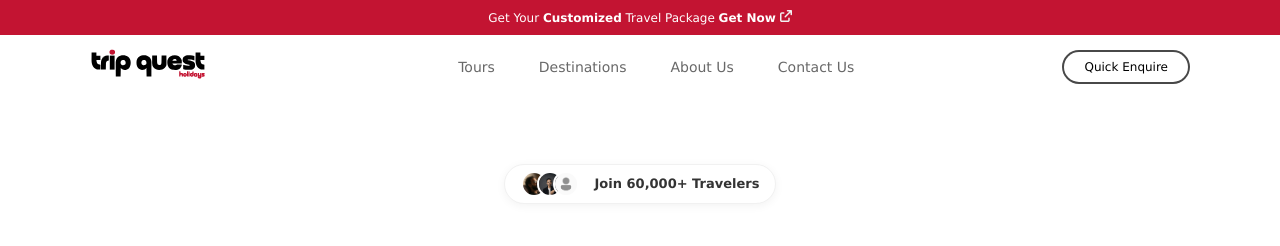
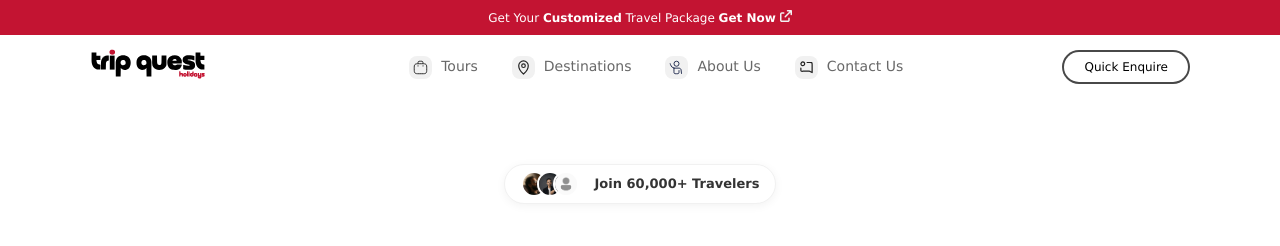
Before and after one commit to VikasLazarus/AURA, a Jekyll site: the page built from index.md, in a window 1280 px wide. Shown: the top 246 px of the page. Built offline with Jekyll 4.4.1, drawn with Linux system fonts in a browser that asks for light colours.

Commit message:
Auto-publish update: 2026-07-04 15:15:17

```diff
--- a/_includes/footer.html
+++ b/_includes/footer.html
@@ -15,7 +15,7 @@
       </div>
       <div class="w3-content">
       <div class="w3-row" style="max-width: 600px;"></div>
-      <hr>
+      <hr class="w3-border-gray">
 <div class="w3-row w3-row-padding" style="padding: 0px;">
   <style>
     details.tour_hed { margin-bottom: 8px; border-radius: 15px; overflow: hidden; }
@@ -185,12 +185,15 @@
           <span class="w3-col l12 m12 s12 w3-small" style="padding: 5px 0px;">
             <a href="tel:8219471645" style="text-decoration:none;">
               <span style="font-size: 15px; margin: 0px;">
-                <div class="w3-col" style="width: 26px;">
-                  <div class="w3-sand" style="border-radius: 15px; padding: 6px; padding-bottom: 0px; width: 26px; height: 26px;">
-                    <svg xmlns="http://www.w3.org/2000/svg" width="15px" height="15px" viewBox="0 0 512 512"><path d="M160.2 25C152.3 6.1 131.7-3.9 112.1 1.4l-5.5 1.5c-64.6 17.6-119.8 80.2-103.7 156.4 37.1 175 174.8 312.7 349.8 349.8 76.3 16.2 138.8-39.1 156.4-103.7l1.5-5.5c5.4-19.7-4.7-40.3-23.5-48.1l-97.3-40.5c-16.5-6.9-35.6-2.1-47 11.8l-38.6 47.2C233.9 335.4 177.3 277 144.8 205.3L189 169.3c13.9-11.3 18.6-30.4 11.8-47L160.2 25z"/></svg>
+                <div class="w3-col" style="width: 24px;">
+                  <div class="w3-white" style="display: flex;
+                  justify-content: center; /* Horizontally center */
+                  align-items: center; width: 23px; height: 23px; border-radius: 8px;">
+                  <svg width="15" height="15" viewBox="0 0 0.45 0.45" fill="none" xmlns="http://www.w3.org/2000/svg"><path d="M.188.1.2.122a.05.05 0 0 1-.011.063S.168.206.206.244s.059.017.059.017A.054.054 0 0 1 .328.25L.35.262C.38.279.383.32.357.346a.1.1 0 0 1-.056.029.21.21 0 0 1-.158-.069.21.21 0 0 1-.069-.158.1.1 0 0 1 .029-.056C.129.066.171.069.187.099" fill="#222"/></svg>
+
                   </div>
                 </div>
-                <div class="w3-rest" style="padding-left: 6px;">
+                <div class="w3-rest" style="font-size: 12px; padding-left: 6px; padding-top: 2px;">
                 +91-82194-71645</div>
               </span>
             </a>
@@ -199,12 +202,14 @@
           <span class="w3-col l12 m12 s12 w3-small" style="padding: 5px 0px;">
             <a href="mailto:Holidaystripquest@gmail.com" style="text-decoration:none;">
               <span style="font-size: 15px; margin: 0px;">
-                <div class="w3-col" style="width: 26px;">
-                  <div class="w3-white" style="border-radius: 8px; padding: 2px 5px; padding-bottom: 0px;">
-                    <svg xmlns="http://www.w3.org/2000/svg" viewBox="0 0 512 512"><path d="M48 64c-26.5 0-48 21.5-48 48 0 15.1 7.1 29.3 19.2 38.4l208 156c17.1 12.8 40.5 12.8 57.6 0l208-156c12.1-9.1 19.2-23.3 19.2-38.4 0-26.5-21.5-48-48-48L48 64zM0 196L0 384c0 35.3 28.7 64 64 64l384 0c35.3 0 64-28.7 64-64l0-188-198.4 148.8c-34.1 25.6-81.1 25.6-115.2 0L0 196z"/></svg>
+                <div class="w3-col" style="width: 24px;">
+                  <div class="w3-white" style="display: flex;
+                  justify-content: center; /* Horizontally center */
+                  align-items: center; width: 23px; height: 23px; border-radius: 8px;">
+      <svg width="15" height="15" viewBox="0 0 0.45 0.45" fill="none" xmlns="http://www.w3.org/2000/svg"><path d="M.319.384H.131C.075.384.037.356.037.29V.159c0-.066.037-.094.094-.094h.188c.056 0 .094.028.094.094V.29c0 .066-.037.094-.094.094" fill="#222222"/><path d="M.225.241A.07.07 0 0 1 .181.226L.122.179A.014.014 0 0 1 .139.157l.059.047a.05.05 0 0 0 .053 0L.31.157a.014.014 0 0 1 .02.002.014.014 0 0 1-.002.02L.269.226a.07.07 0 0 1-.044.015" fill="#ffffff"/></svg>
+    </div>
             </div>
-            </div>
-               <div class="w3-rest" style="padding-left: 6px;"> Holidaystripquest@gmail.com</div>
+               <div class="w3-rest" style="padding-left: 6px; font-size: 12px; padding-top: 2px;"> Holidaystripquest@gmail.com</div>
               </span>
             </a>
           </span>
--- a/_includes/nav.html
+++ b/_includes/nav.html
@@ -22,11 +22,50 @@
     </a>
     </div>
 
-    <div class="w3-hide-small w3-hide-medium" style="display:flex; gap: 12px;">
-      <a href="{{ site.url }}/himachal-tour-packages.html" class="w3-bar-item w3-button w3-hover-none w3-hover-text-grey nav-link">Tours</a>
-      <a href="{{ site.url }}/destinations.html" class="w3-bar-item w3-button w3-hover-none w3-hover-text-grey nav-link">Destinations</a>
-      <a href="{{ site.url }}/" class="w3-bar-item w3-button w3-hover-none w3-hover-text-grey nav-link">About Us</a>
-      <a href="{{ site.url }}/" class="w3-bar-item w3-button w3-hover-none w3-hover-text-grey nav-link">Contact Us</a>
+    <div class="w3-hide-small w3-hide-medium" style="display:flex; gap: 2px;">
+      <a href="{{ site.url }}/himachal-tour-packages.html" class="w3-bar-item w3-button w3-hover-none w3-hover-text-grey nav-link">
+        <div class="w3-col" style="width: 24px;">
+          <div class="w3-light-gray" style="display: flex;
+          justify-content: center; /* Horizontally center */
+          align-items: center; width: 23px; height: 23px; border-radius: 8px;">
+          <svg width="15" height="15" viewBox="0 0 0.45 0.45" fill="none" xmlns="http://www.w3.org/2000/svg"><path d="M.037.263c0-.071 0-.106.022-.128S.117.112.188.112h.075c.071 0 .106 0 .128.022s.021.058.021.129 0 .106-.022.128S.333.412.263.412H.188C.117.412.082.412.06.39S.037.333.037.263ZM.3.112C.3.077.3.059.289.048S.26.037.225.037s-.053 0-.064.011S.15.077.15.112" stroke="#222" stroke-width=".028"/><path d="M.319.169a.019.019 0 1 1-.037 0 .019.019 0 0 1 .037 0m-.15 0a.019.019 0 1 1-.037 0 .019.019 0 0 1 .037 0" fill="#222"/></svg>
+          </div>
+        </div>
+        <div class="w3-rest" style="padding-left: 8px;">
+        Tours</div></a>
+      <a href="{{ site.url }}/destinations.html" class="w3-bar-item w3-button w3-hover-none w3-hover-text-grey nav-link">
+        <div class="w3-col" style="width: 24px;">
+          <div class="w3-light-gray" style="display: flex;
+          justify-content: center; /* Horizontally center */
+          align-items: center; width: 23px; height: 23px; border-radius: 8px;">
+        <svg width="15px" height="15px" viewBox="0 0 24 24" id="Layer_1" data-name="Layer 1" xmlns="http://www.w3.org/2000/svg"><defs><style>.cls-1{fill:none;stroke:#222222;stroke-miterlimit:10;stroke-width:1.91px;}</style></defs><path class="cls-1" d="M19.64,9.14C19.64,15.82,12,22.5,12,22.5S4.36,15.82,4.36,9.14a7.64,7.64,0,0,1,15.28,0Z"/><circle class="cls-1" cx="12" cy="9.14" r="2.86"/></svg>
+        </div>
+        </div>
+        <div class="w3-rest" style="padding-left: 8px;">
+        Destinations</div>
+        </a>
+      <a href="{{ site.url }}/" class="w3-bar-item w3-button w3-hover-none w3-hover-text-grey nav-link">
+        <div class="w3-col" style="width: 24px;">
+          <div class="w3-light-gray" style="display: flex;
+          justify-content: center; /* Horizontally center */
+          align-items: center; width: 23px; height: 23px; border-radius: 8px;">
+      <svg width="15px" height="15px" viewBox="0 0 0.45 0.45" fill="none" xmlns="http://www.w3.org/2000/svg"><path d="M0.15 0.244h0.15c0.032 0 0.059 0.024 0.063 0.056L0.375 0.403M0.15 0.244a0.14 0.14 0 0 1 -0.105 -0.103L0.037 0.112m0.112 0.131v0.094c0 0.035 0 0.053 0.011 0.064S0.19 0.412 0.225 0.412s0.053 0 0.064 -0.011S0.3 0.373 0.3 0.337v-0.019" stroke="#1C274C" stroke-width="0.028124999999999997" stroke-linecap="round"/><path cx="12" cy="6" r="4" stroke="#1C274C" stroke-width="0.028124999999999997" d="M0.3 0.112A0.075 0.075 0 0 1 0.225 0.188A0.075 0.075 0 0 1 0.15 0.112A0.075 0.075 0 0 1 0.3 0.112z"/></svg>
+      </div>
+        </div>
+        <div class="w3-rest" style="padding-left: 8px;">
+        About Us</div>
+      </a>
+      <a href="{{ site.url }}/" class="w3-bar-item w3-button w3-hover-none w3-hover-text-grey nav-link">
+        <div class="w3-col" style="width: 24px;">
+          <div class="w3-light-gray" style="display: flex;
+          justify-content: center; /* Horizontally center */
+          align-items: center; width: 23px; height: 23px; border-radius: 8px;">
+    <svg width="15" height="15" viewBox="0 0 0.45 0.45" fill="none" xmlns="http://www.w3.org/2000/svg"><path d="M.056.244v.034q-.001.03.004.04a.04.04 0 0 0 .016.016.1.1 0 0 0 .04.003h.199l.007.002.01.004.062.032v-.24Q.395.105.39.095A.04.04 0 0 0 .374.079C.365.075.355.075.334.075h-.09M.153.073a.056.056 0 1 1-.08.079.056.056 0 0 1 .079-.079" stroke="#222" stroke-width=".037" stroke-linecap="round" stroke-linejoin="round"/></svg>
+    </div>
+        </div>
+        <div class="w3-rest" style="padding-left: 8px;">
+        Contact Us</div>
+      </a>
     </div>
 
     <div style="display:flex; align-items:center; gap: 15px;">
```
